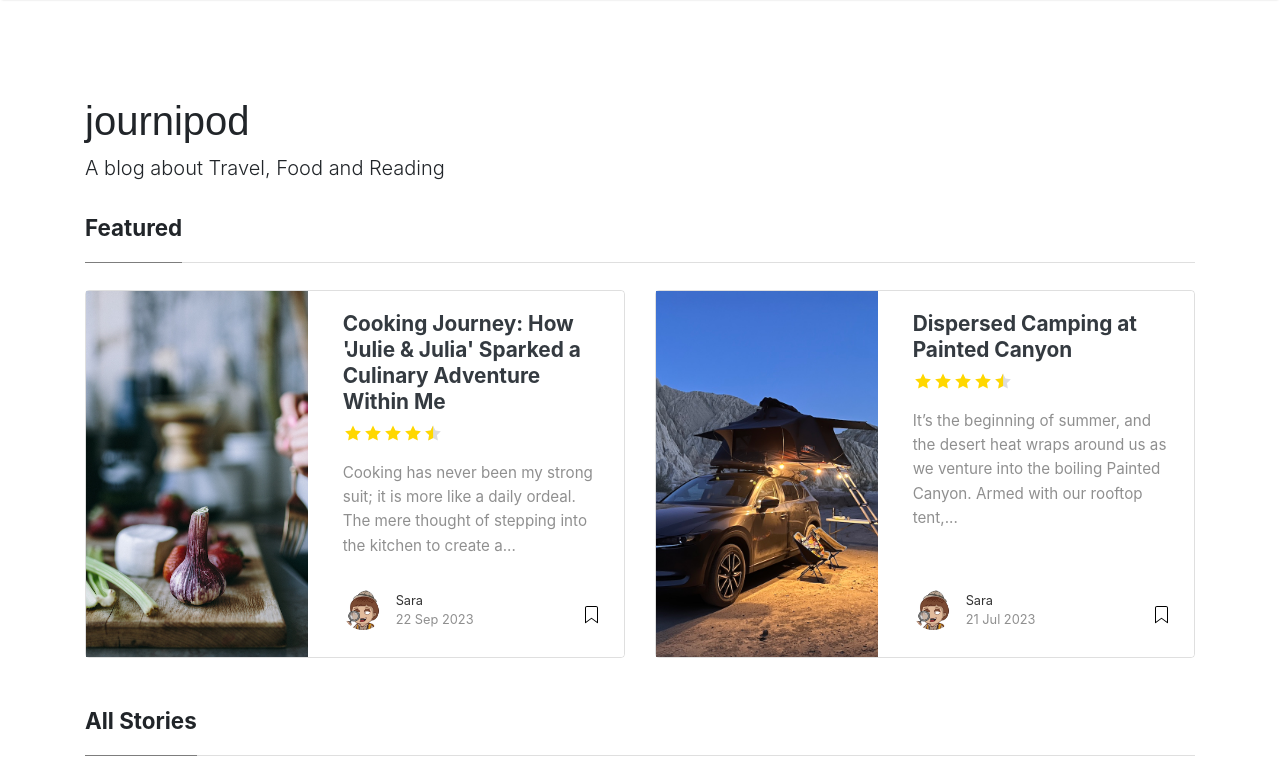
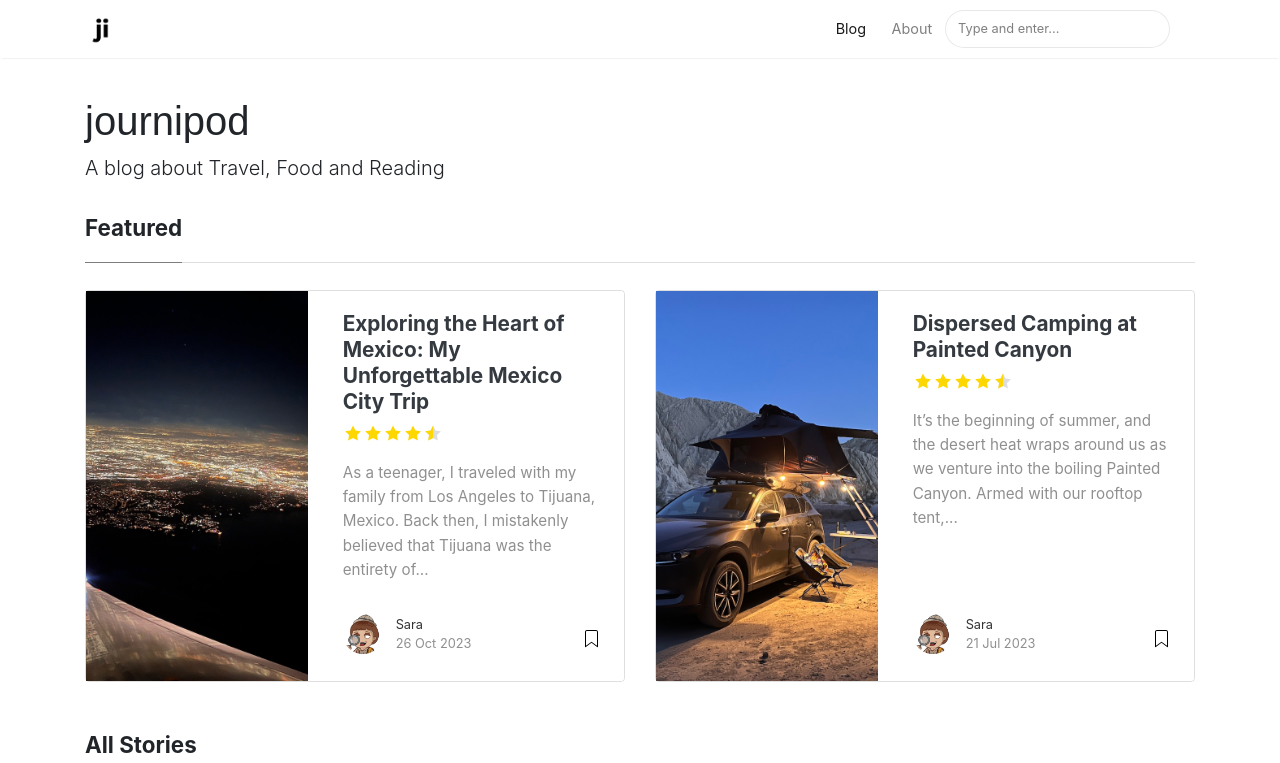
Before and after one commit to journipod/journipod.github.io, a Jekyll site: the page built from index.html, in a window 1280 px wide and 1400 px high, cut to the strip 0-763 px from the top of the window. Built offline with Jekyll 4.4.1, drawn with Linux system fonts in a browser that asks for light colours; nearby versions of some CDN libraries; the list of posts is cut into pages by our own code; some of the changed text lies outside the part shown.

Commit message:
updated add new post
add mexico city post

```diff
--- /dev/null
+++ b/_posts/2023-10-26-MexicoCity.md
@@ -0,0 +1,163 @@
+---
+layout: post
+title:  "Exploring the Heart of Mexico: My Unforgettable Mexico City Trip"
+author: Sara
+categories: [ Travel ]
+image: assets/images/mexd/featureimg.jpg
+featured: true
+hidden: true
+rating: 4.5
+---
+
+As a teenager, I traveled with my family from Los Angeles to Tijuana, Mexico. Back then, I mistakenly believed that Tijuana was the entirety of Mexico. However, years later, my perspective changed after stumbling upon a captivating YouTube video that opened my eyes to the wonders of Mexico. "Wow" was the only word on my mind as I watched.
+
+### Mexico City: A World of Wonders
+Mexico City, the vibrant and bustling capital of Mexico, is a magnificent metropolis that seamlessly blends rich history, diverse culture, and a modern way of life. It ranks among the largest and most populous cities globally, uniquely combining ancient traditions and contemporary living. At the heart of the City lies the historic center, adorned with colonial architecture and renowned landmarks such as the Metropolitan Cathedral and the National Palace.
+Beyond its architectural marvels, Mexico City is celebrated as a culinary paradise, renowned for its street food, bustling markets, and world-class restaurants. The City also boasts an impressive array of museums, including the iconic Frida Kahlo Museum and the National Museum of Anthropology. A visit to Mexico City is incomplete without exploring its surrounding gems, such as the awe-inspiring Teotihuacan and the picturesque Xochimilco. With a warm and welcoming population, Mexico City beckons those eager to savor Mexican culture, history, and cuisine.
+
+### My Day Trips: Discovering Mexico City's Treasures
+For first-time visitors to Mexico City, I recommend embarking on a walking tour of the historic center, starting with a visit to the iconic National Palace, home to Diego Rivera's mesmerizing murals. Diego Rivera, a renowned Mexican painter and muralist, used his art to depict Mexico's history, culture, and social issues, leaving an indelible mark on art and politics. History enthusiasts will also find Mayo de Temper and the Metropolitan Catholic church captivating, making this a full-day exploration.
+On the way to the Museo de Postal and Palacio de Bellas Artes, indulge in local street food and coffee shops. During my visit, the irresistible scent of tacos and tortillas led me to "Taco Victoria," where we enjoyed a delicious lunch. The friendly waitstaff patiently guided us through the menu, ensuring our dining experience was exceptional.
+
+A day trip to Chapultepec Park is a must. This urban oasis, twice the size of New York's Central Park, offers endless delights. Consider renting a bike to fully explore the park and enjoy the stunning surroundings. Chapultepec Castle stands at the pinnacle of Chapultepec Hill, a historic and iconic site with a multifaceted history. Originally constructed during the Aztec Empire, it served as a royal retreat, later becoming a residence for Spanish viceroys. It played a pivotal role in the Battle of Chapultepec during the Mexican-American War, briefly served as an imperial residence, and eventually transformed into the National Museum of History, chronicling Mexico's rich past from pre-Columbian times to the present.
+<br>
+
+<!-- The following code is for image slide show -->
+<div class="carousel slide" data-ride="carousel" id="carouselExampleSlidesOnly">
+  <div class="carousel-indicators">
+    <button type="button" data-bs-target="#carouselExampleSlidesOnly" data-bs-slide-to="0" class="active" aria-current="true" aria-label="Slide 1"></button>
+    <button type="button" data-bs-target="#carouselExampleSlidesOnly" data-bs-slide-to="1" aria-label="Slide 2"></button>
+    <button type="button" data-bs-target="#carouselExampleSlidesOnly" data-bs-slide-to="2" aria-label="Slide 3"></button>
+    <button type="button" data-bs-target="#carouselExampleSlidesOnly" data-bs-slide-to="2" aria-label="Slide 4"></button>
+    <button type="button" data-bs-target="#carouselExampleSlidesOnly" data-bs-slide-to="2" aria-label="Slide 5"></button>
+    <button type="button" data-bs-target="#carouselExampleSlidesOnly" data-bs-slide-to="2" aria-label="Slide 6"></button>
+    <button type="button" data-bs-target="#carouselExampleSlidesOnly" data-bs-slide-to="2" aria-label="Slide 7"></button>
+    <button type="button" data-bs-target="#carouselExampleSlidesOnly" data-bs-slide-to="2" aria-label="Slide 8"></button>
+  </div>
+  <div class="carousel-inner">
+    <div class="carousel-item">
+      <img src="/assets/images/mexd/templomayor.jpg" class="d-block w-100" alt="Slide 1">
+      <div class="carousel-caption">
+        <!-- <h3>Slide 2</h3> -->
+        <p>Templo Mayor - Skull</p>
+      </div>
+    </div>
+    <div class="carousel-item">
+      <img src="/assets/images/mexd/templomayor2.jpg" class="d-block w-100" alt="Slide 2">
+      <div class="carousel-caption">
+       <!-- <h3>Slide 3</h3> -->
+        <p>Over view from Templo Mayor</p>
+      </div>
+    </div>
+    <div class="carousel-item">
+      <img src="/assets/images/mexd/bellart.jpg" class="d-block w-100" alt="Slide 3">
+      <div class="carousel-caption">
+       <!-- <h3>Slide 3</h3> -->
+        <p>Palacio de Bella Art</p>
+      </div>
+    </div>
+    <div class="carousel-item">
+      <img src="/assets/images/mexd/castle1.jpg" class="d-block w-100" alt="Slide 4">
+      <div class="carousel-caption">
+       <!-- <h3>Slide 3</h3> -->
+        <p>Chapultepec Castle</p>
+      </div>
+    </div>
+    <div class="carousel-item">
+      <img src="/assets/images/mexd/mirror-diego.jpg" class="d-block w-100" alt="Slide 5">
+      <div class="carousel-caption">
+       <!-- <h3>Slide 3</h3> -->
+        <p>National Palace - Art by Diego Rivera</p>
+      </div>
+    </div>
+    <div class="carousel-item">
+      <img src="/assets/images/mexd/nationalpalacio1.jpg" class="d-block w-100" alt="Slide 6">
+      <div class="carousel-caption">
+       <!-- <h3>Slide 3</h3> -->
+        <p>National Palace</p>
+      </div>
+    </div>
+    <div class="carousel-item">
+      <img src="/assets/images/mexd/nationalpalacio2.jpg" class="d-block w-100" alt="Slide 7">
+      <div class="carousel-caption">
+       <!-- <h3>Slide 3</h3> -->
+        <p>National Palace</p>
+      </div>
+    </div>
+    <div class="carousel-item active">
+      <img src="/assets/images/mexd/airport.jpg" class="d-block w-100" alt="Slide 8">
+      <div class="carousel-caption">
+        <!-- <h3>Slide 1</h3> -->
+        <p>Mexico City - Here we come</p>
+      </div>
+    </div>
+  </div>
+  <button class="carousel-control-prev" type="button" data-bs-target="#carouselExampleSlidesOnly" data-bs-slide="prev">
+    <span class="carousel-control-prev-icon" aria-hidden="true"></span>
+    <span class="visually-hidden">Previous</span>
+  </button>
+  <button class="carousel-control-next" type="button" data-bs-target="#carouselExampleSlidesOnly" data-bs-slide="next">
+    <span class="carousel-control-next-icon" aria-hidden="true"></span>
+    <span class="visually-hidden">Next</span>
+  </button>
+</div>
+
+<br>
+
+### Teotihuacan
+An ancient Mesoamerican city near present-day Mexico City, is a captivating historical and archaeological wonder. Flourishing from approximately 100 BCE to 650 CE, Teotihuacan is renowned for its monumental pyramids, notably the Pyramid of the Sun and the Pyramid of the Moon. Although the culture of its original inhabitants remains shrouded in mystery due to the absence of written records, Teotihuacan significantly influenced subsequent Mesoamerican civilizations. Its grand architecture and sophisticated urban layout attest to the City's advanced knowledge of engineering and astronomy, earning it UNESCO World Heritage status and making it a captivating archaeological destination.
+
+<figure style="text-align: center;">
+    <img src="/assets/images/mexd/teotihuacan.jpg" width="100%" height="100%"
+         alt="Teotihuacan">
+    <figcaption>Teotihuacan</figcaption>
+</figure>
+
+### Day Tour with [Amigo tours](https://amigotours.com/mexico-city/xochimilco-coyoacan-frida-kahlo-museum-tour/)
+Concluding your exploration of Mexico City, join a day tour to visit the [Frida Kahlo Museum](https://www.museofridakahlo.org.mx/?lang=en), Coyoacan City, and the enchanting Xochimilco canals. The guided tour offers a richer cultural experience and the convenience of transportation.
+
+<figure style="text-align: center;">
+    <img src="/assets/images/mexd/University.jpg" width="100%" height="100%"
+         alt="Mexico City University">
+    <figcaption>Mexico City University</figcaption>
+</figure>
+<figure style="text-align: center;">
+    <img src="/assets/images/mexd/frida.jpg" width="100%" height="100%"
+         alt="Frida's blue house">
+    <figcaption>Frida's blue house</figcaption>
+</figure>
+<br>
+<figure style="text-align: center;">
+    <img src="/assets/images/mexd/boattour.jpg" width="100%" height="100%"
+         alt="Xochimilco canals">
+    <figcaption>Xochimilco canals</figcaption>
+</figure>
+<figure style="text-align: center;">
+    <img src="/assets/images/mexd/boattour2.jpg" width="100%" height="100%"
+         alt="Xochimilco canals">
+    <figcaption>Xochimilco canals</figcaption>
+</figure>
+
+<br>
+
+### Tips for Future Travelers:
+- Most restaurants in Mexico City accept credit cards, so there's no need to carry excessive cash.
+- Plan to have approximately $80-$100 daily allowances for convenience and local purchases.
+
+As you prepare for your adventure in Mexico City, remember that it is a destination that promises to leave you saying, "Wow," just as it did for me. Enjoy your journey through the heart of Mexico, its culture, history, and cuisine.
+
+### Mexican Food experience comming next - Stay Tune!!
+
+<br>
+
+<!-- The following script is for the image slide show -->
+<script
+
+src="https://cdn.jsdelivr.net/npm/bootstrap@5.1.3/dist/js/bootstrap.bundle.min.js"
+
+integrity="sha384-ka7Sk0Gln4gmtz2MlQnikT1wXgYsOg+OMhuP+IlRH9sENBO0LRn5q+8nbTov4+1p"
+
+crossorigin="anonymous"></script>
+
+<script src="https://cdn.jsdelivr.net/npm/bootstrap@4.6.1/dist/js/bootstrap.bundle.min.js" integrity="sha384-f5_NIitM_7VOMm9njBeoAB787nhBEuj1cJMw5qRD4rfrw_tF53B26ZwH8i5eI1m_" crossorigin="anonymous"></script>
+<br>
```
Also changed, not shown: _posts/2023-09-22-cook-julia.md (+2 -2 lines), _posts/template.md (+99 -0 lines), assets/images/mexd/University.jpg (added), assets/images/mexd/airport.jpg (added), assets/images/mexd/bellart.jpg (added), assets/images/mexd/boattour.jpg (added), assets/images/mexd/boattour2.jpg (added), assets/images/mexd/castle1.jpg (added), assets/images/mexd/featureimg.jpg (added), assets/images/mexd/frida.jpg (added), assets/images/mexd/mirror-diego.jpg (added), assets/images/mexd/nationalpalacio1.jpg (added), assets/images/mexd/nationalpalacio2.jpg (added), assets/images/mexd/templomayor.jpg (added), 1 more files, 1 other file.
